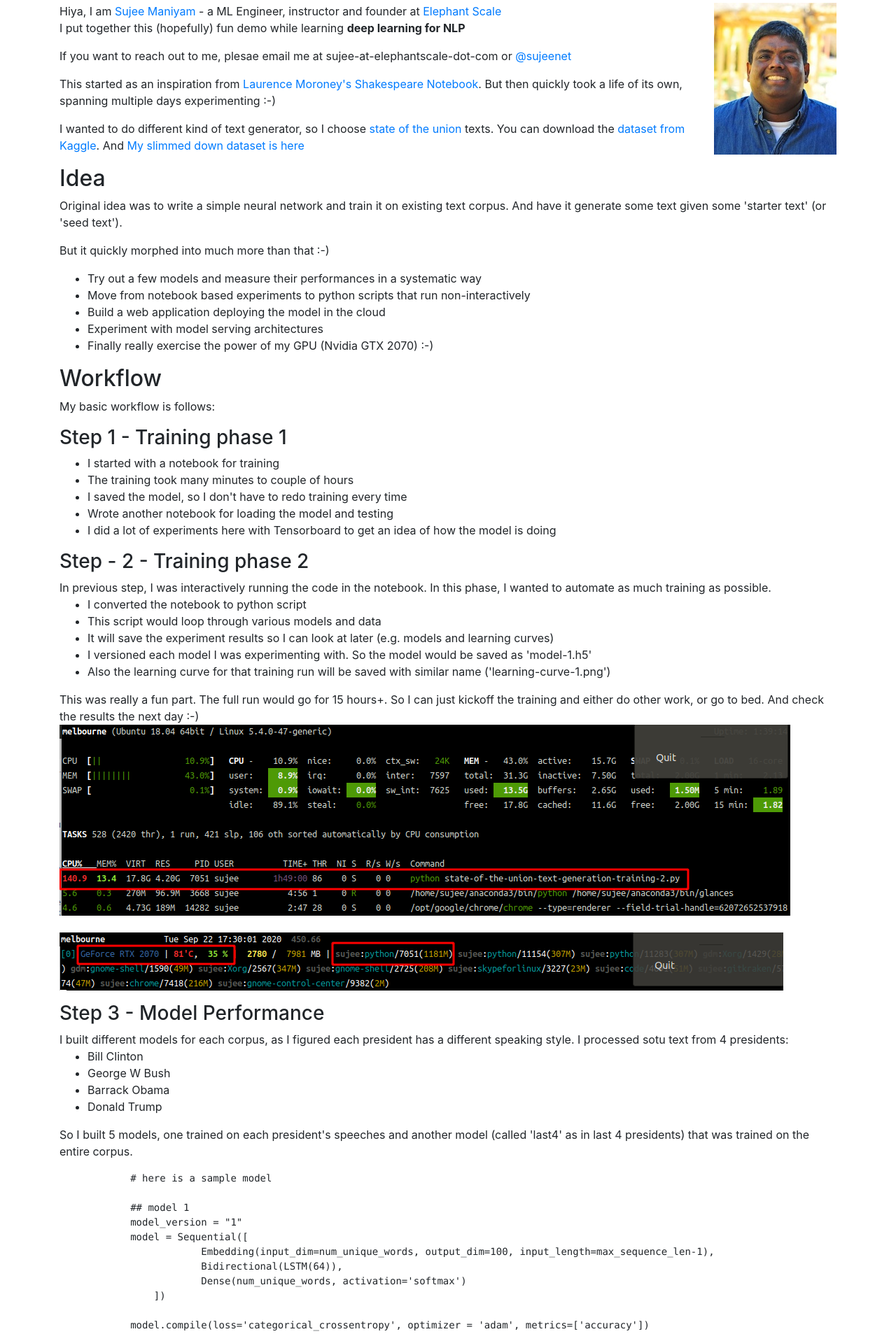
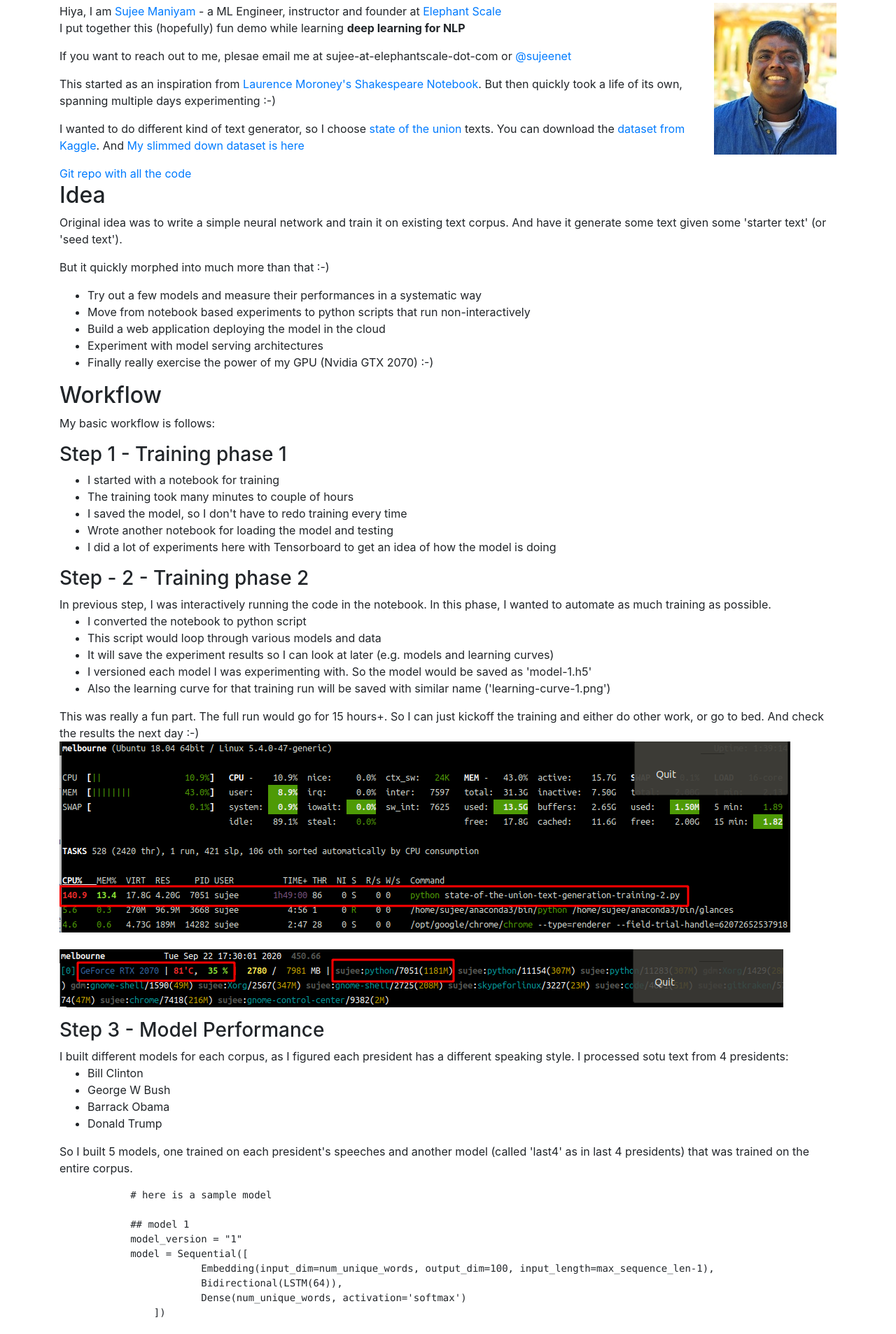
Before and after one commit to sujee/sotu-text-generator, a Flask app: page /about in a window 1280 px wide. Shown: the part 108-2015 px from the top of the page at 70% size. Run offline with Flask 2, Linux system fonts and the light colour scheme; some libraries are stand-ins or nearby versions.

Commit message:
added github link

```diff
--- a/model-serving/templates/about.html
+++ b/model-serving/templates/about.html
@@ -22,6 +22,8 @@
     <p>
         I wanted to do different kind of text generator, so I choose <a href="https://en.wikipedia.org/wiki/State_of_the_Union">state of the union</a> texts.  You can download the <a href="https://www.kaggle.com/rtatman/state-of-the-union-corpus-1989-2017">dataset from Kaggle</a>.  And <a href="https://github.com/sujee/sotu-text-generator">My slimmed down dataset is here</a>
     </p>
+
+    <a href="https://github.com/sujee/sotu-text-generator">Git repo with all the code</a>
 
     <h2>Idea</h2>
     <p>
@@ -72,6 +74,7 @@
         </p>
 
         <h3> Step 3 - Model Performance</h3>
+
         I built different models for each corpus, as I figured each president has a different speaking style.  I processed sotu text from 4 presidents:
         <ul>
             <li>Bill Clinton </li>
@@ -109,6 +112,11 @@
             The models overfit to close 90% accuracy , while the validation accuracy is stuck at 10%
         </p>
 
+        <p>
+        You can view detailed experimantal notes in the <a href="https://github.com/sujee/sotu-text-generator">project github</a>
+        </p>
+
+
         <img   style="width:50%; float:left;"  src="{{ url_for('static', filename='sotu-clinton-1.png') }}" />
         <img   style="width:50%; float:right;"  src="{{ url_for('static', filename='sotu-gwbush-1.png') }}" />
         <img   style="width:50%; float:left;"  src="{{ url_for('static', filename='sotu-obama-1.png') }}" />
```
